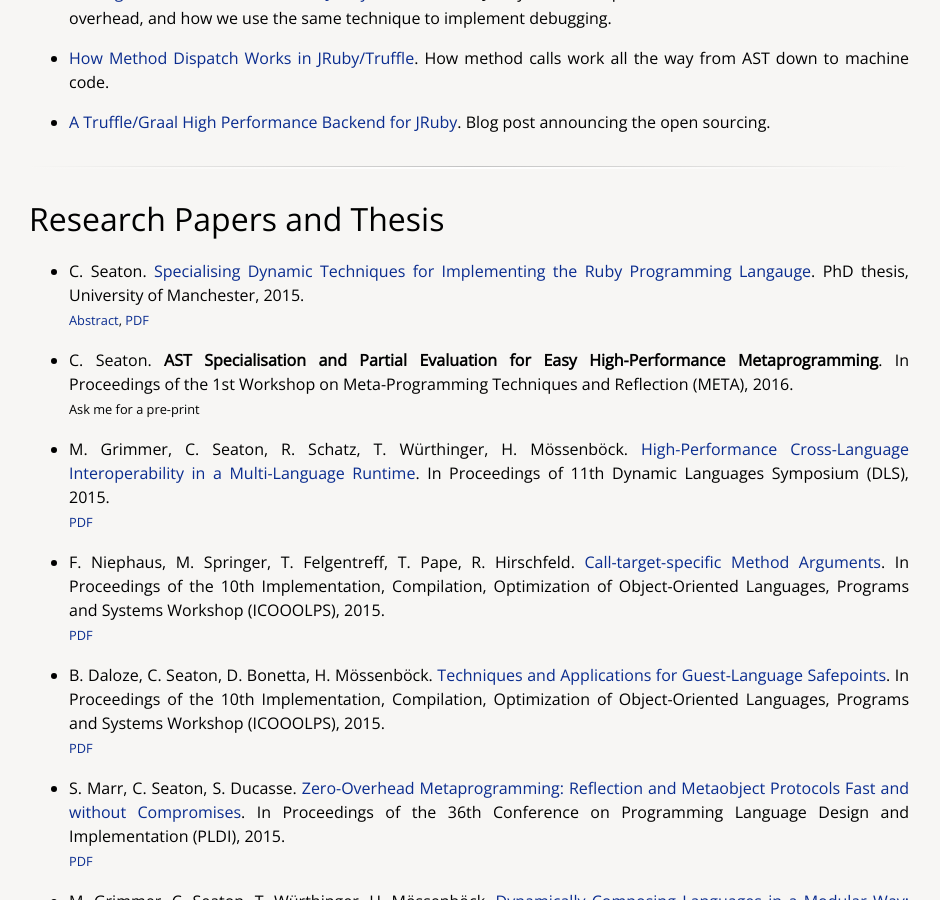
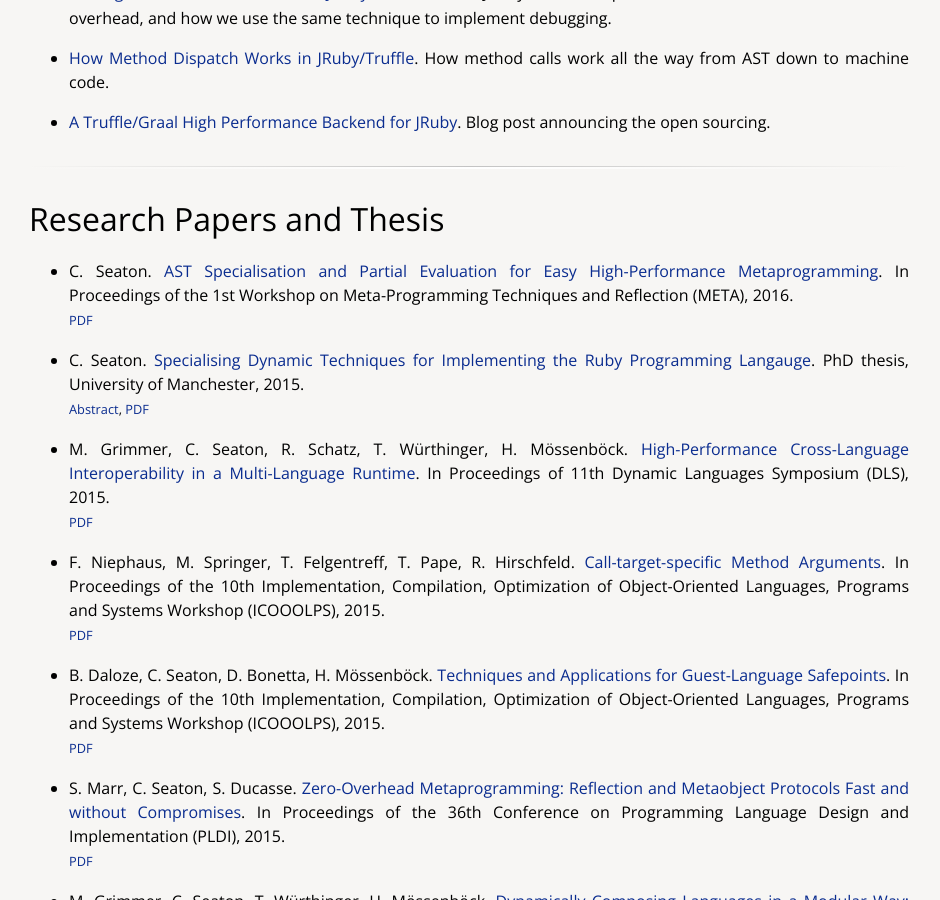
Before and after one commit to chrisseaton/chrisseaton.github.io, a Jekyll site: the page built from rubytruffle/index.md, in a window 1280 px wide and 900 px high, scrolled down 783 px. Shown: the whole window, without its empty margins (171-1111 px from the left). Built offline with Jekyll 4.4.1, drawn with Linux system fonts in a browser that asks for light colours; nearby versions of some CDN libraries.

Commit message:
Meta paper.

```diff
--- a/rubytruffle/index.md
+++ b/rubytruffle/index.md
@@ -48,15 +48,15 @@
 
 # Research Papers and Thesis
 
+*    C. Seaton. [AST Specialisation and Partial Evaluation for Easy High-Performance Metaprogramming](meta16/meta16-ruby.pdf). In Proceedings of the 1st Workshop on Meta-Programming Techniques and Reflection (META), 2016.<br>
+      <span class="smaller">
+        <a href="meta16/meta16-ruby.pdf">PDF</a>
+      </span>
+
 *    C. Seaton. [Specialising Dynamic Techniques for Implementing the Ruby Programming Langauge](phd). PhD thesis, University of Manchester, 2015.<br>
         <span class="smaller">
             <a href="../phd">Abstract</a>,
             <a href="../phd/specialising-ruby.pdf">PDF</a>
-        </span>
-
-*    C. Seaton. **AST Specialisation and Partial Evaluation for Easy High-Performance Metaprogramming**. In Proceedings of the 1st Workshop on Meta-Programming Techniques and Reflection (META), 2016.<br>
-        <span class="smaller">
-            Ask me for a pre-print
         </span>
 
 *    M. Grimmer, C. Seaton, R. Schatz, T. Würthinger, H. Mössenböck. [High-Performance Cross-Language Interoperability in a Multi-Language Runtime](dls15-interop/dls15-interop.pdf). In Proceedings of 11th Dynamic Languages Symposium (DLS), 2015.<br>
```
Also changed, not shown: index.md (+2 -2 lines), 1 other file.
